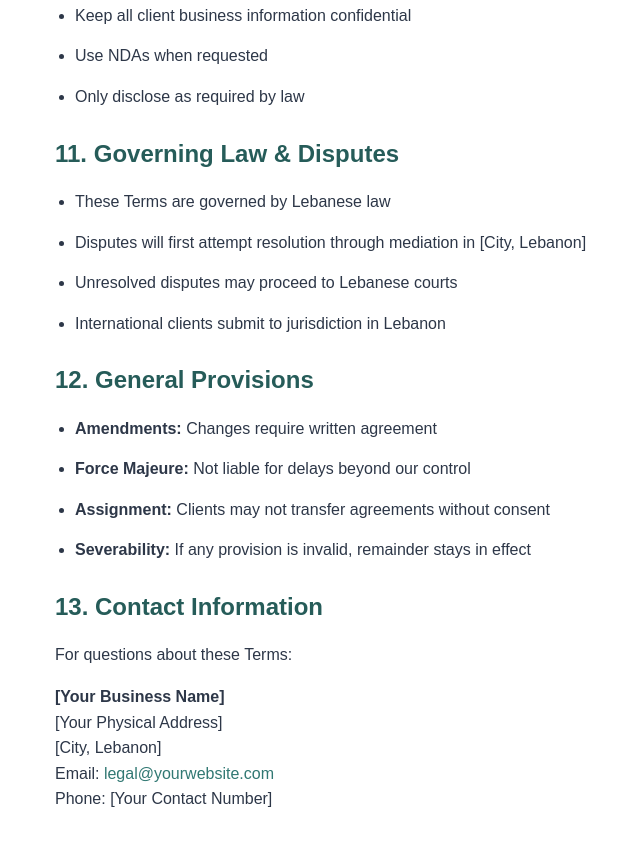
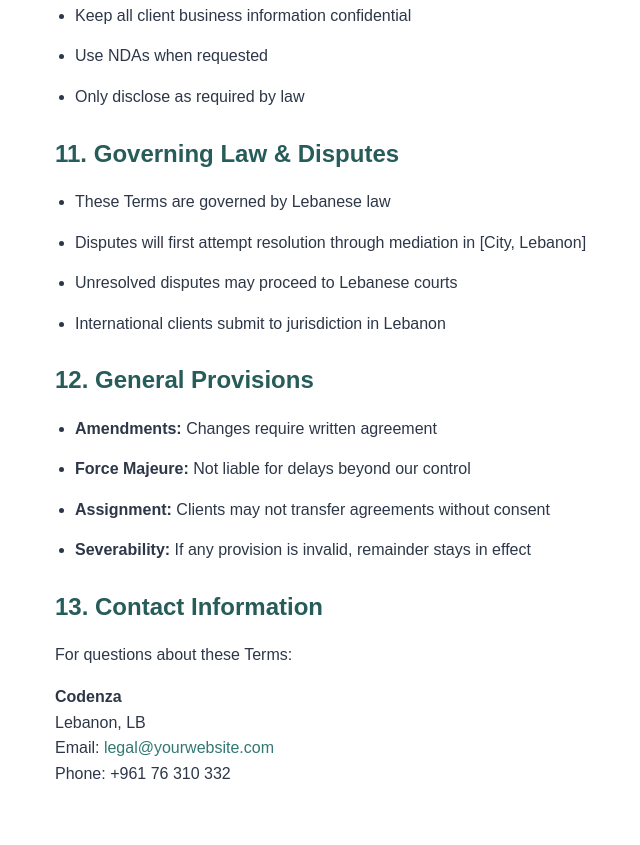
Before and after one commit to alihub9109/codenza-website, a plain HTML site: page terms-of-service.html in a window 1280 px wide. Shown: the part 3700-4545 px from the top of the page, without its empty margins (135-775 px from the left). Drawn offline with Linux system fonts and the light colour scheme.

Commit message:
Update terms-of-service.html

```diff
--- a/terms-of-service.html
+++ b/terms-of-service.html
@@ -3,7 +3,7 @@
 <head>
     <meta charset="UTF-8">
     <meta name="viewport" content="width=device-width, initial-scale=1.0">
-    <title>Terms of Service | [Your Business Name]</title>
+    <title>Terms of Service | Codenza</title>
     <style>
         body {
             font-family: 'Poppins', sans-serif;
@@ -205,11 +205,10 @@
     <h2>13. Contact Information</h2>
     <div class="contact-info">
         <p>For questions about these Terms:</p>
-        <p><strong>[Your Business Name]</strong><br>
-        [Your Physical Address]<br>
-        [City, Lebanon]<br>
+        <p><strong>Codenza</strong><br>
+        Lebanon, LB<br>
         Email: <a href="mailto:legal@yourwebsite.com">legal@yourwebsite.com</a><br>
-        Phone: [Your Contact Number]</p>
+        Phone: +961 76 310 332</p>
     </div>
 </body>
 </html>
```
